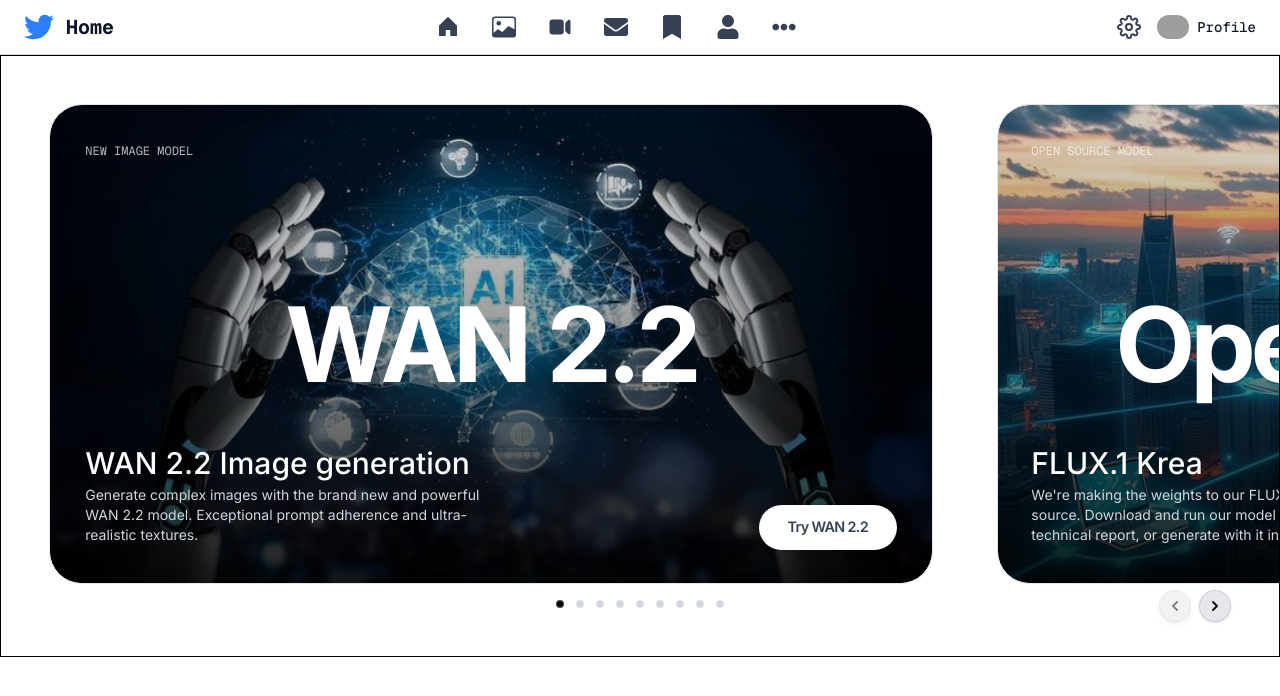
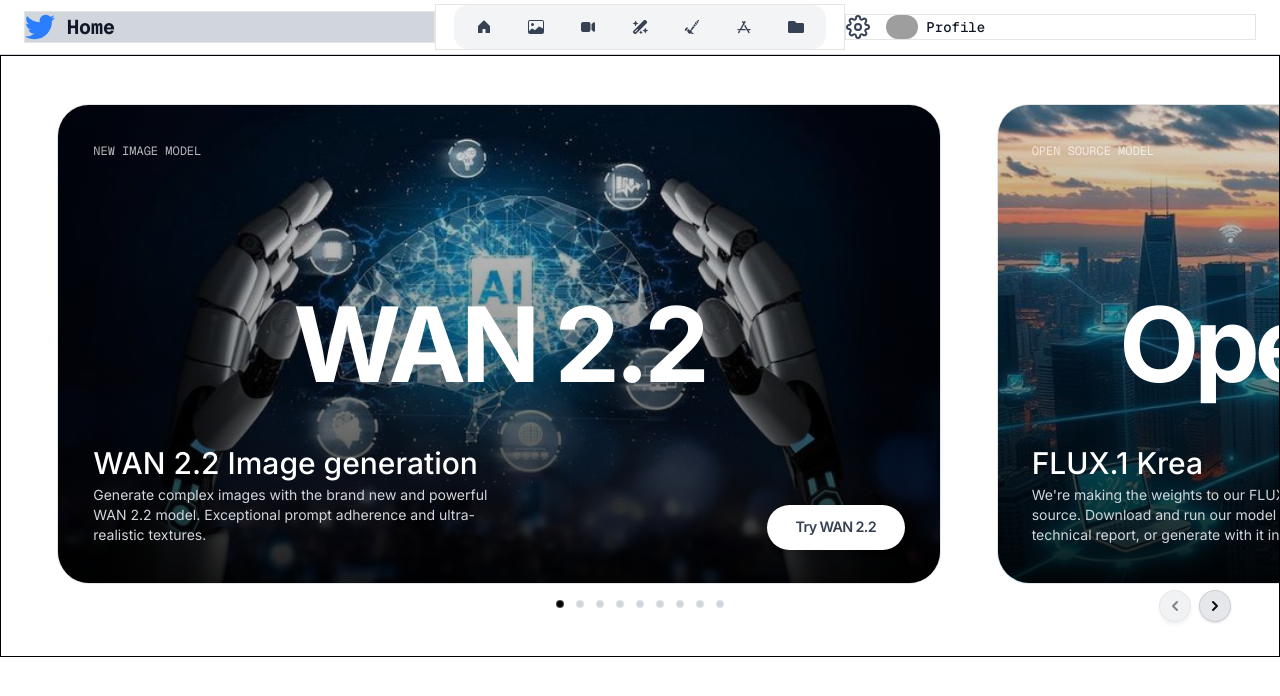
Before and after one commit to sheriffdeen-ajibola/frontend-challenge, a Next.js app: page / in a window 1280 px wide. Shown: the top 696 px of the page. Built offline with nearby package versions, Linux system fonts and the light colour scheme; grey boxes are pictures that could not be loaded.

Commit message:
Navbar in progress

```diff
--- a/src/components/carouselCard.tsx
+++ b/src/components/carouselCard.tsx
@@ -13,12 +13,7 @@ const CarouselCard: React.FC<CardData> = ({
 }) => {
   return (
     <div className="border min-w-3xl min-h-[60vh] rounded-4xl relative overflow-hidden">
-      <Image
-        src={imageUrl}
-        alt={title}
-        fill
-        className="object-cover rounded-4xl"
-      />
+      <Image src={imageUrl} alt={title} fill className="object-cover " />
 
       <div className="absolute inset-0 rounded-4xl bg-gradient-to-b from-black/10 via-black/40 to-black/90" />
 
--- a/src/components/carouselContainer.tsx
+++ b/src/components/carouselContainer.tsx
@@ -117,11 +117,11 @@ const CarouselContainer: React.FC = () => {
   return (
     <Carousel className="border border-black py-12">
       <div className="flex flex-col">
-        <CarouselContent className="ml-8">
+        <CarouselContent className="ml-10">
           {cards.map((card, index) => (
             <CarouselItem
               key={card.id}
-              className={`basis-[900px] ${index === 0 ? "m-0" : "pl-16"}`}>
+              className={`basis-[900px] ${index === 0 ? "m-0" : "pl-14"}`}>
               <CarouselCard {...card} />
             </CarouselItem>
           ))}
--- a/src/components/navbar.tsx
+++ b/src/components/navbar.tsx
@@ -1,51 +1,51 @@
 import React from "react";
 import Image from "next/image";
-import {
-  FaTwitter,
-  FaEnvelope,
-  FaBookmark,
-  FaUser,
-  FaEllipsisH,
-} from "react-icons/fa";
+import { FaTwitter } from "react-icons/fa";
 import { FiSettings } from "react-icons/fi";
 import { PiHouseFill } from "react-icons/pi";
 import { BsImage } from "react-icons/bs";
 import { HiVideoCamera } from "react-icons/hi2";
+import { FaFolder } from "react-icons/fa";
+import { GrAppleAppStore } from "react-icons/gr";
+import { FaWandMagicSparkles } from "react-icons/fa6";
+import { GiClawHammer } from "react-icons/gi";
 
 const Navbar = () => {
   return (
-    <div className="flex items-center justify-between border-b border-gray-300 px-6 py-3 bg-white">
-      <div className="flex items-center space-x-3 text-xl font-bold">
+    <div className="flex items-center justify-between border-b border-gray-300 px-6 py-1 bg-white">
+      <div className="flex-1 flex items-center space-x-3 text-xl font-bold bg-gray-300  border">
         <FaTwitter className="text-blue-500 text-3xl" />
         <span className="text-gray-900">Home</span>
       </div>
 
-      <div className="flex items-center space-x-8 text-gray-700 text-2xl">
-        <span className="cursor-pointer hover:text-blue-500">
+      <div className="flex-1 flex justify-center items-center border">
+        <div className="flex items-center gap-1 p-1.5 py-1 bg-gray-100 text-gray-700 rounded-xl text-2xl">
+          <span className="cursor-pointer text-[16px] rounded-xl hover:shadow-lg shadow-gray-200/10 py-2.5 px-4 hover:bg-white">
             <PiHouseFill />
           </span>
-        <span className="cursor-pointer hover:text-blue-500">
+          <span className="cursor-pointer text-[16px] rounded-xl hover:shadow-lg shadow-gray-200/10 py-2.5 px-4 hover:bg-white">
             <BsImage />
           </span>
-        <span className="cursor-pointer hover:text-blue-500">
+          <span className="cursor-pointer text-[16px] rounded-xl hover:shadow-lg shadow-gray-200/10 py-2.5 px-4 hover:bg-white">
             <HiVideoCamera />
           </span>
-        <span className="cursor-pointer hover:text-blue-500">
-          <FaEnvelope />
+          <span className="cursor-pointer text-[16px] rounded-xl hover:shadow-lg shadow-gray-200/10 py-2.5 px-4 hover:bg-white  rotate-180">
+            <FaWandMagicSparkles />
           </span>
-        <span className="cursor-pointer hover:text-blue-500">
-          <FaBookmark />
+          <span className="cursor-pointer text-[16px] rounded-xl hover:shadow-lg shadow-gray-200/10 py-2.5 px-4 hover:bg-white  rotate-180">
+            <GiClawHammer />
           </span>
-        <span className="cursor-pointer hover:text-blue-500">
-          <FaUser />
+          <span className="cursor-pointer text-[16px] rounded-xl hover:shadow-lg shadow-gray-200/10 py-2.5 px-4 hover:bg-white">
+            <GrAppleAppStore />
           </span>
-        <span className="cursor-pointer hover:text-blue-500">
-          <FaEllipsisH />
+          <span className="cursor-pointer text-[16px] rounded-xl hover:shadow-lg shadow-gray-200/10 py-2.5 px-4 hover:bg-white">
+            <FaFolder />
           </span>
         </div>
+      </div>
 
-      <div className="flex items-center space-x-4">
-        <FiSettings className="text-gray-700 text-2xl cursor-pointer hover:text-blue-500" />
+      <div className="flex-1 flex items-center space-x-4  border">
+        <FiSettings className="text-gray-700 text-2xl cursor-pointer" />
 
         <div className="flex items-center space-x-2 cursor-pointer">
           <Image
```
Lines whose indentation alone changed are shown as unchanged.
